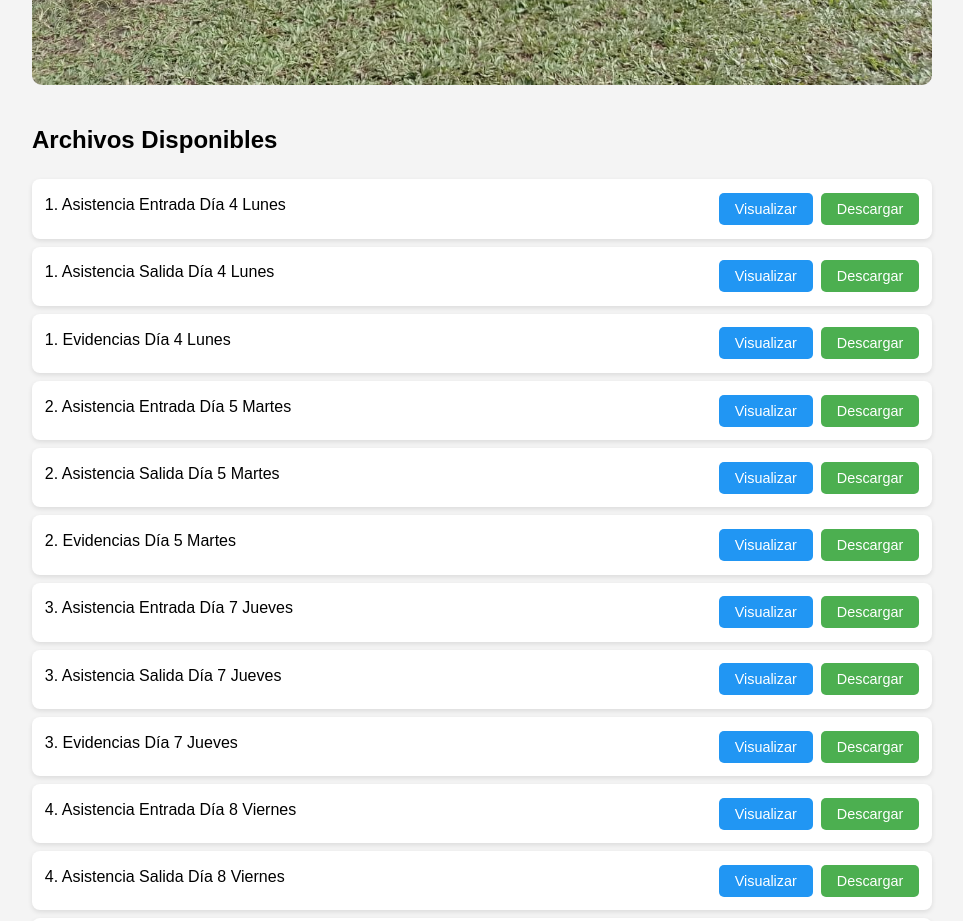
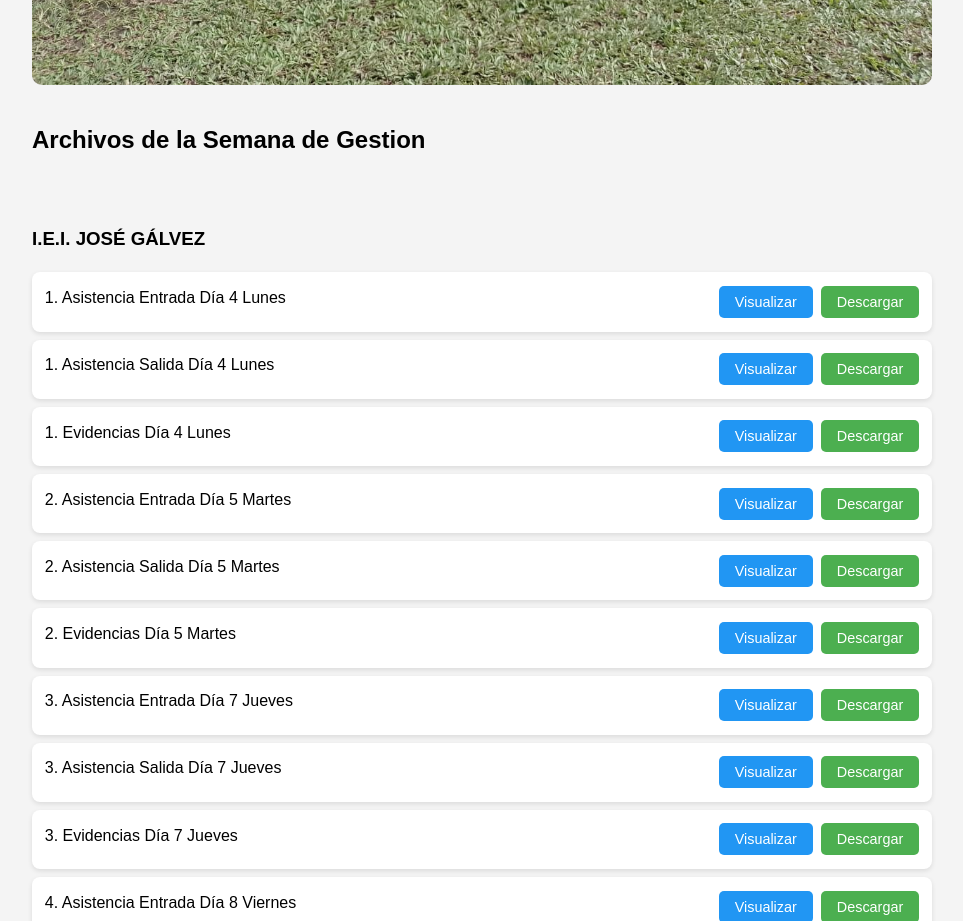
Before and after one commit to LeonardoMaytan/SG-JG, a plain HTML site: page index.html in a window 1280 px wide. Shown: the part 780-1701 px from the top of the page, without its empty margins (158-1121 px from the left). Drawn offline with Linux system fonts and the light colour scheme; grey boxes are pictures that could not be loaded.

Commit message:
Update index.html
EDIT 9

```diff
--- a/index.html
+++ b/index.html
@@ -171,7 +171,9 @@
 </section>
 
 <section class="file-list" id="file-list">
-    <h2>Archivos Disponibles</h2>
+    <h2>Archivos de la Semana de Gestion</h2>
+    <br>
+    <h3>I.E.I. JOSÉ GÁLVEZ</h3>
 </section>
 
 <footer>
```
